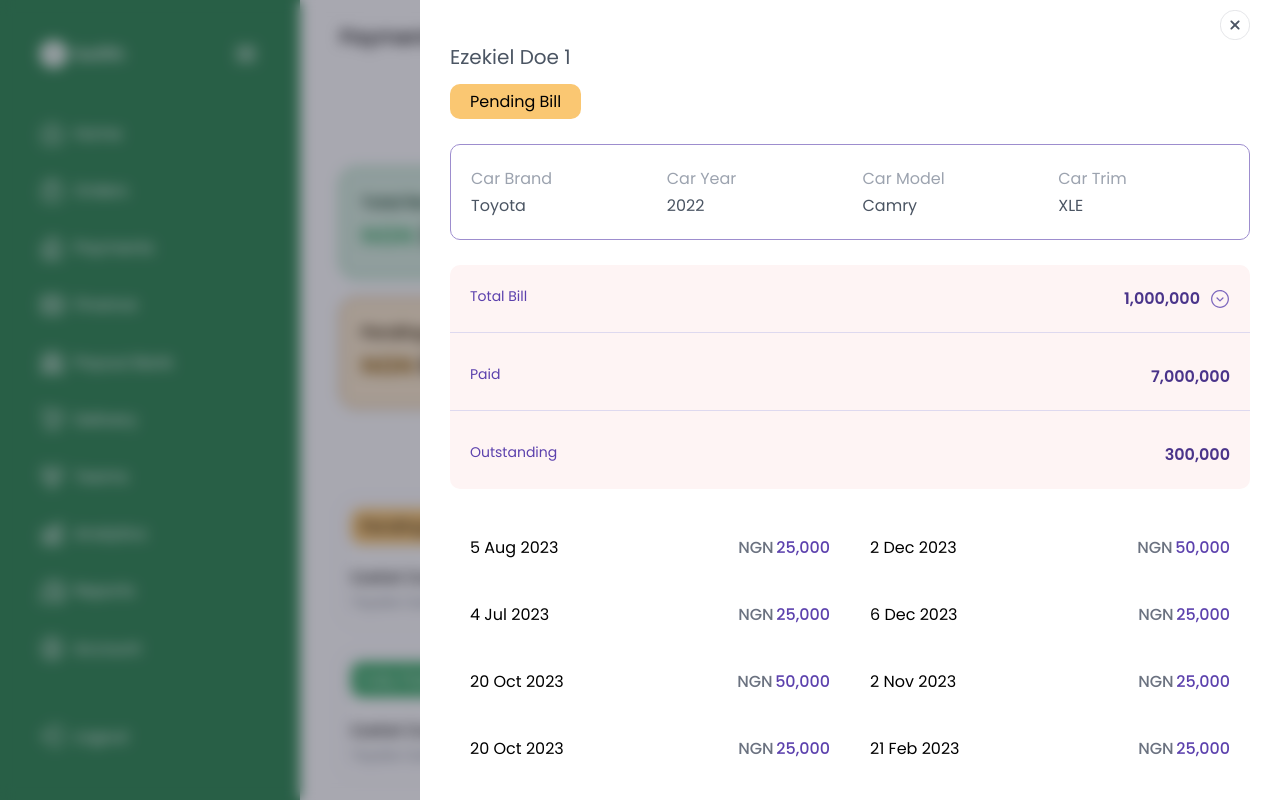
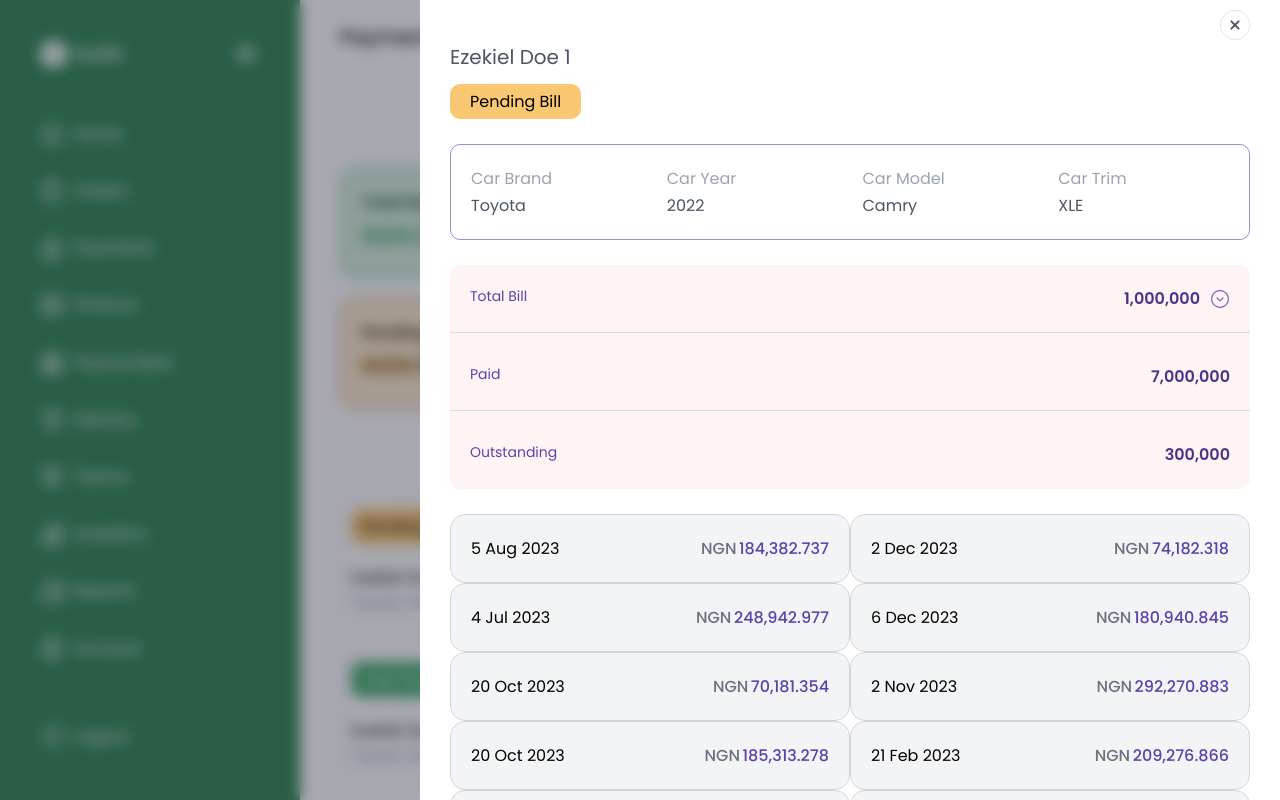
Before and after one commit to projects-for-clients/swifth, a React (Vite) app: page /dashboard/payments in a window 1280 px wide. Both pictures are taken after a click on the element 558 px from the left and 561 px from the top of the page. Built offline with nearby package versions, Linux system fonts and the light colour scheme.

Commit message:
working on payments

```diff
--- a/src/container/dashboard/Payments.tsx
+++ b/src/container/dashboard/Payments.tsx
@@ -44,7 +44,7 @@ const paymentHistoryArr: PaymentHistory[] = Array.from(
   (_, i) => ({
     id: i,
     date: generateRandomDate(),
-    amount: Math.random() > .5 ? 25000 : 50000,
+    amount: Math.random() * 270000 + 40000 ,
   })
 );
 
@@ -260,7 +260,7 @@ function Payments() {
                 }}>
                   {paymentHistoryArr.map((item, i) => {
                     return (
-                      <div className='flex justify-between p-8 items-center'>
+                      <div className='flex justify-between p-8 items-center border border-gray-300 bg-gray-100 rounded-3xl'>
                         <p>
                           {item.date.toLocaleString('en-GB', {
                             day: 'numeric',
```
